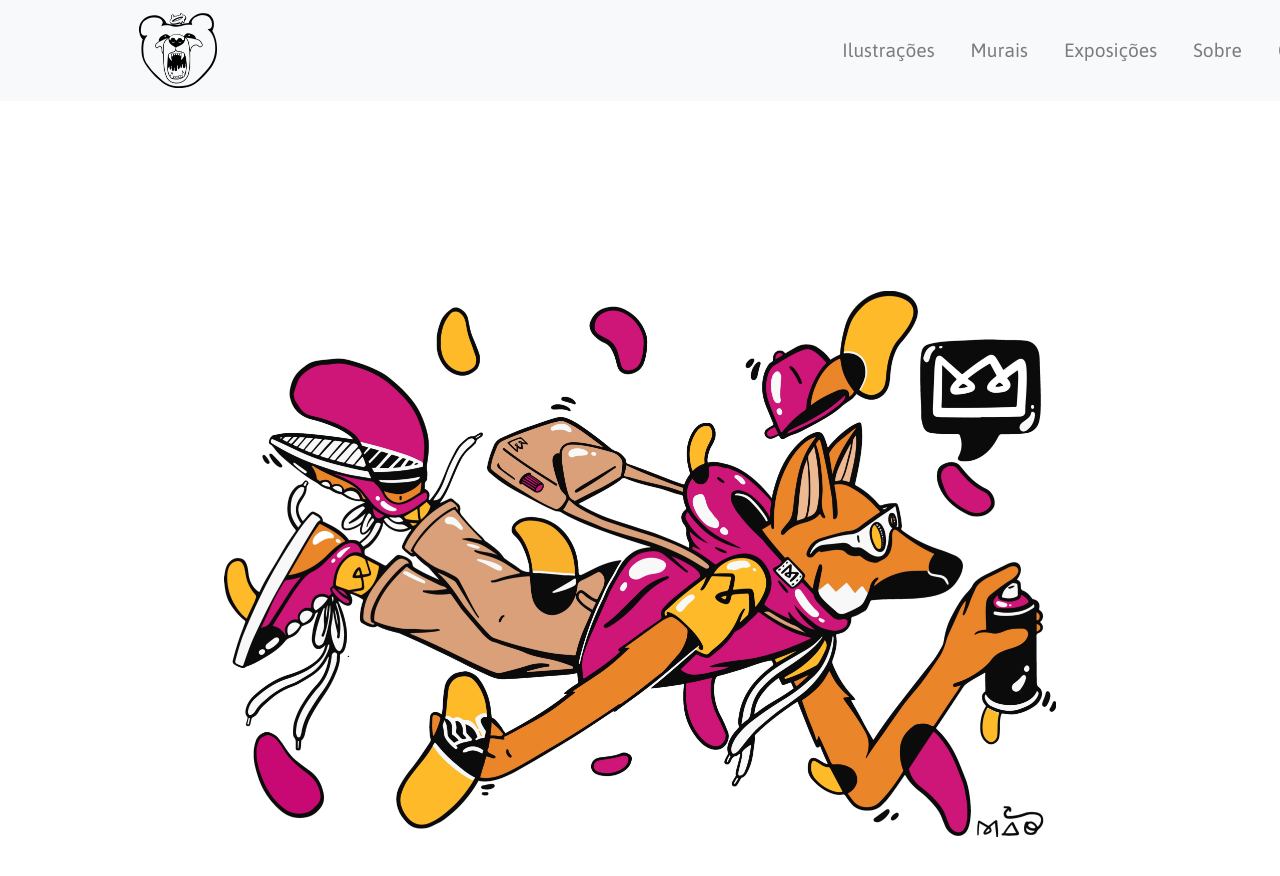
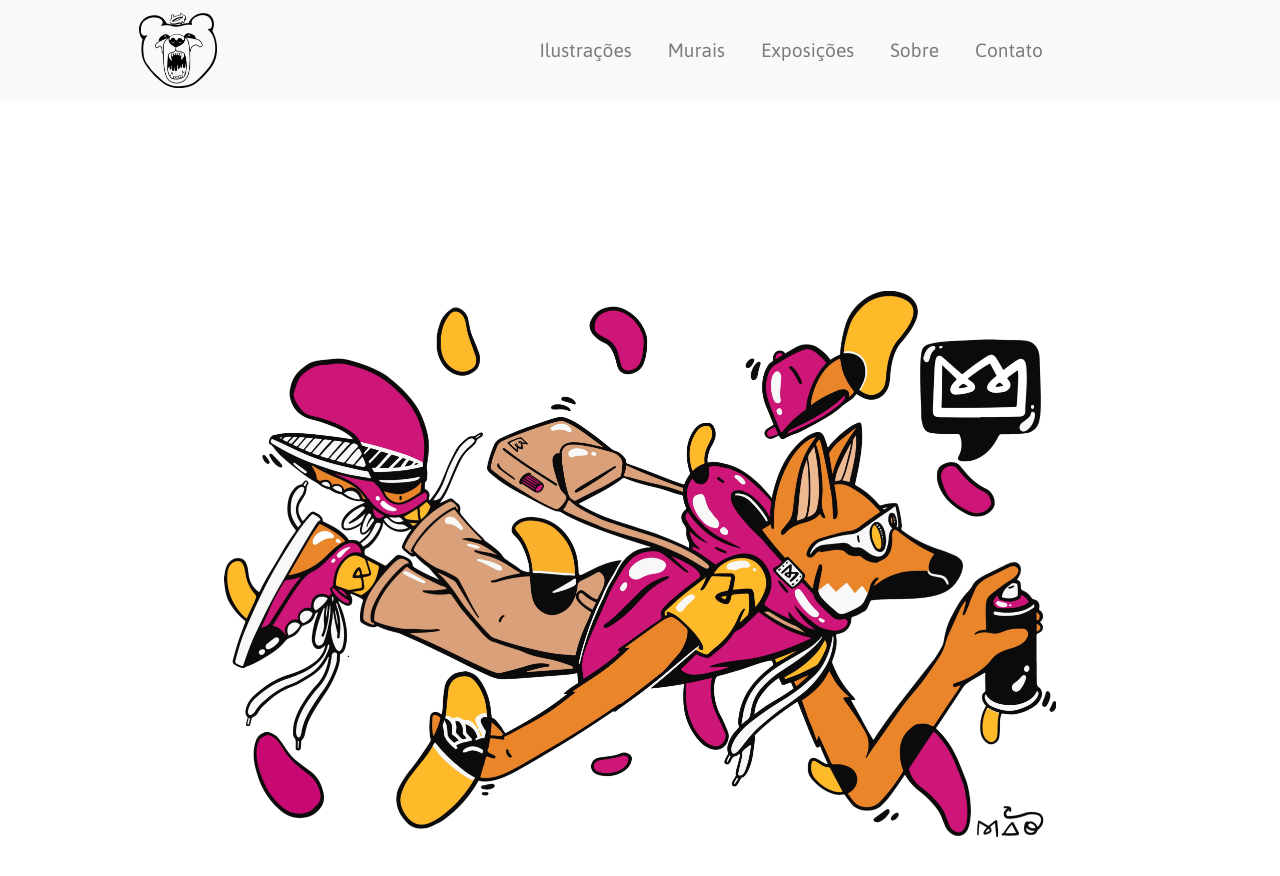
Before and after one commit to hasher-hasher/mao, a Jekyll site: the page built from index.html, in a window 1280 px wide. Shown: the top 876 px of the page. Built offline with Jekyll 4.4.1, drawn with Linux system fonts in a browser that asks for light colours.

Commit message:
atualizando centro header

```diff
--- a/_sass/minima/_layout.scss
+++ b/_sass/minima/_layout.scss
@@ -206,9 +206,7 @@ html, body {
         width: 65%;
     }
 
-    .center-list-items {
-        margin-right: 50%;
-    }
+
 }
 
 @media screen and (min-width: 768px) {
@@ -274,4 +272,8 @@ html, body {
         color: white;
         margin-bottom: 55px;
     }
+
+    .center-list-items {
+        margin-right: 46% !important;
+    }
 }
```
